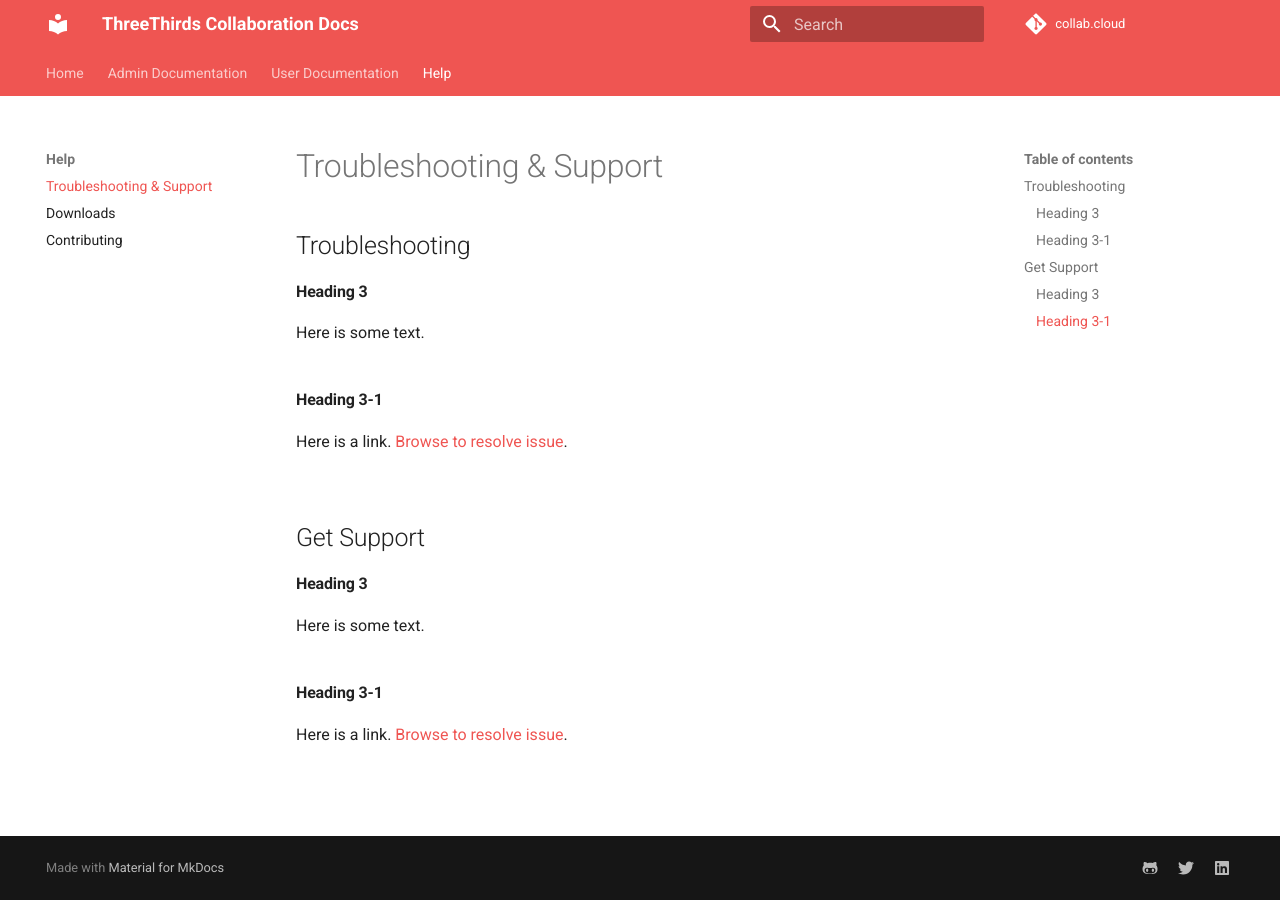
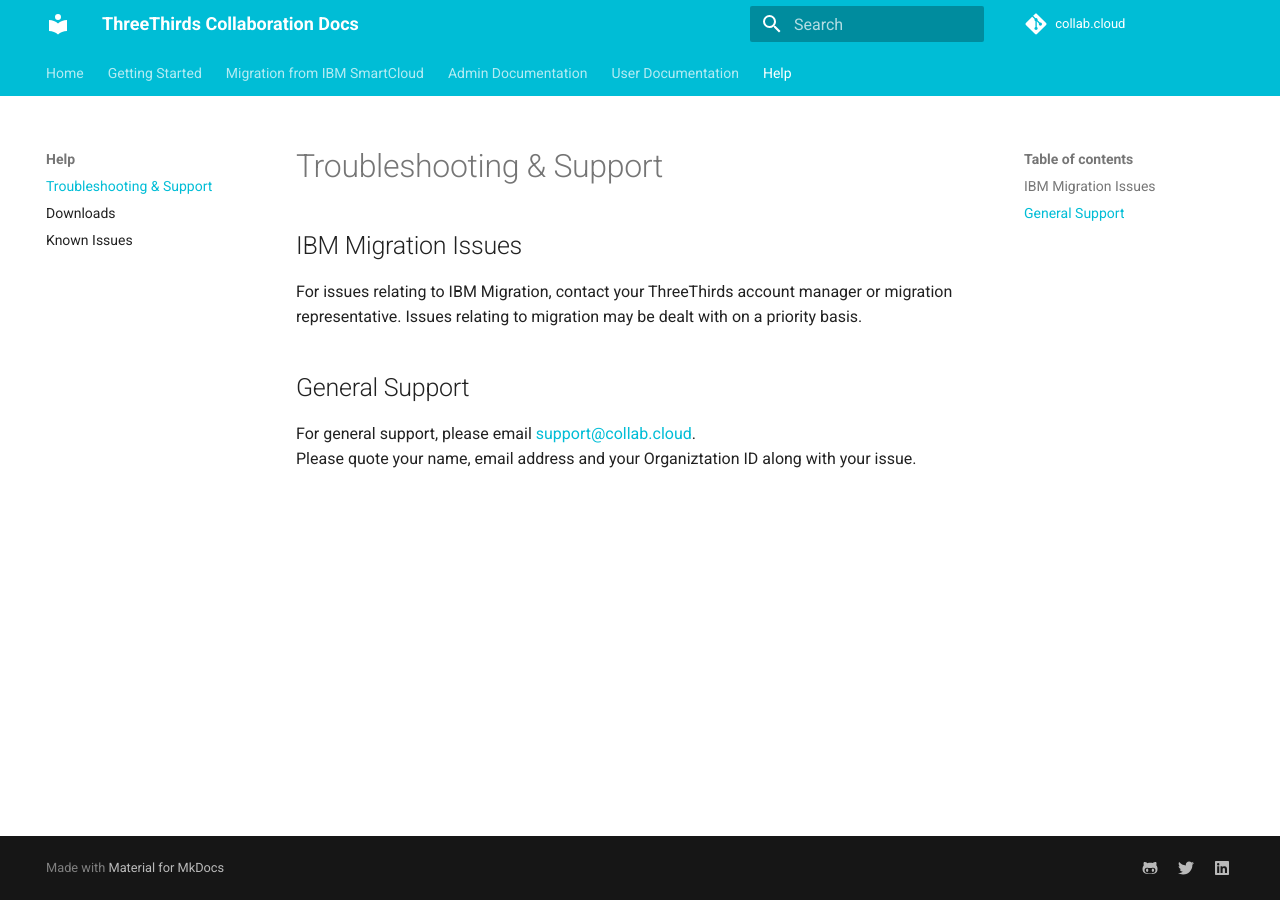
Before and after one commit to collabdotcloud/docs.collab.cloud, an MkDocs documentation site: the page built from docs/help/troubleshooting-support.md, in a window 1280 px wide. Built offline with MkDocs 1.6.1 and Material for MkDocs 9.7.7, drawn with Linux system fonts in a browser that asks for light colours.

Commit message:
menu, home, help updates

```diff
--- a/docs/help/troubleshooting-support.md
+++ b/docs/help/troubleshooting-support.md
@@ -1,17 +1,9 @@
 # Troubleshooting & Support
 
-## Troubleshooting
+## IBM Migration Issues
 
-#### Heading 3
-Here is some text.<br><br>
+For issues relating to IBM Migration, contact your ThreeThirds account manager or migration representative. Issues relating to migration may be dealt with on a priority basis.
 
-#### Heading 3-1
-Here is a link. [Browse to resolve issue](https://www.ibm.com).<br><br>
-
-## Get Support
-
-#### Heading 3
-Here is some text.<br><br>
-
-#### Heading 3-1
-Here is a link. [Browse to resolve issue](https://www.ibm.com).<br>
+## General Support
+For general support, please email [support@collab.cloud](mailto:support@collab.cloud).<br />
+Please quote your name, email address and your Organiztation ID along with your issue.
--- a/mkdocs.yml
+++ b/mkdocs.yml
@@ -10,8 +10,8 @@ theme:
   features:
     - tabs
   palette:
-    primary: red
-    accent: orange
+    primary: cyan
+    accent: grey
   favicon: assets/images/favicon.png
 #  logo: assets/images/logo.svg
 
@@ -26,43 +26,40 @@ extra:
 
 nav:
   - Home: index.md
-#  - Getting Started:
-#    - New Customer: new-customer.md
-#    - What's New: whats-new.md
-#    - Migration from IBM SmartCloud: admin/ibm-migration.md
+  - Getting Started: getting-started-new.md
+  - Migration from IBM SmartCloud: ibm-migration.md
+
   - Admin Documentation:
+    - Administration:
+#      - Manage Organisation: admin/
+#      - Connections: admin/
+#      - Mail: admin/
+      - Sametime: admin/admin-sametime.md
+    - Authentication:
+      - Federated Identity Authentication with SAML: admin/auth-saml.md
     - Extensions:
       - WebEx: admin/extension-webex.md
-    - Authentication:
-      - Federated Identity Authentication with SAML: admin/auth-saml.md
-#    - Administering Mail:
-#      - User Management: admin/usermanage-mail.md
-#      - Mail Mobile: admin/admin-mail-mobile.md
-#    - Administering Connections:
-#      - User Management: admin/usermanage-connections.md
-#      - Connections Mobile: admin/admin-connections-mobile.md
-    - Administering Sametime:
-      - Client Setup (SAML): admin/sametime-saml-setup.md
 #    - Customizing: admin/admindummypage.md
+
   - User Documentation:
 #    - Using Mail:
 #      - Getting Started: users/using-mail-gettingstarted.md
 #      - Using Mail & Verse: users/using-mail-verse.md
     - Using Connections:
       - Getting Started: users/using-connections-gettingstarted.md
-      - Desktop Sync for Mac: users/desktop-plugins-mac.md
-      - Desktop Plug-ins for Windows: users/desktop-plugins-windows.md
       - Extensions:
         - WebEx: users/using-webex-extension.md
+        - Desktop Sync for Mac: users/desktop-plugins-mac.md
+        - Desktop Plug-ins for Windows: users/desktop-plugins-windows.md
 #      - Using Connections: users/using-connections.md
-
     - Using Sametime:
       - Getting Started: users/using-sametime-gettingstarted.md
       - Using Sametime: users/using-sametime.md
+
   - Help:
     - Troubleshooting & Support: help/troubleshooting-support.md
     - Downloads: help/downloads.md
-    - Contributing: help/contributing.md
+    - Known Issues: help/known-issues.md
 
 markdown_extensions:
   - admonition
```
Also changed, not shown: docs/admin/admin-connections-mobile.md (deleted, +0 -18 lines), docs/admin/admin-mail-mobile.md (deleted, +0 -4 lines), docs/admin/admin-sametime.md (renamed from docs/admin/sametime-saml-setup.md, +9 -8 lines), docs/admin/ibm-migration.md (deleted, +0 -12 lines), docs/admin/usermanage-connections.md (deleted, +0 -16 lines), docs/admin/usermanage-mail.md (deleted, +0 -16 lines), docs/getting-started-new.md (added, +15 -0 lines), docs/getting-started.md (deleted, +0 -12 lines), docs/help/contributing.md (deleted, +0 -13 lines), docs/help/downloads.md (+13 -4 lines), docs/help/known-issues.md (added, +7 -0 lines), docs/ibm-migration.md (added, +27 -0 lines), docs/index.md (+11 -4 lines), docs/new-customer.md (deleted, +0 -1 lines), 2 more files.
